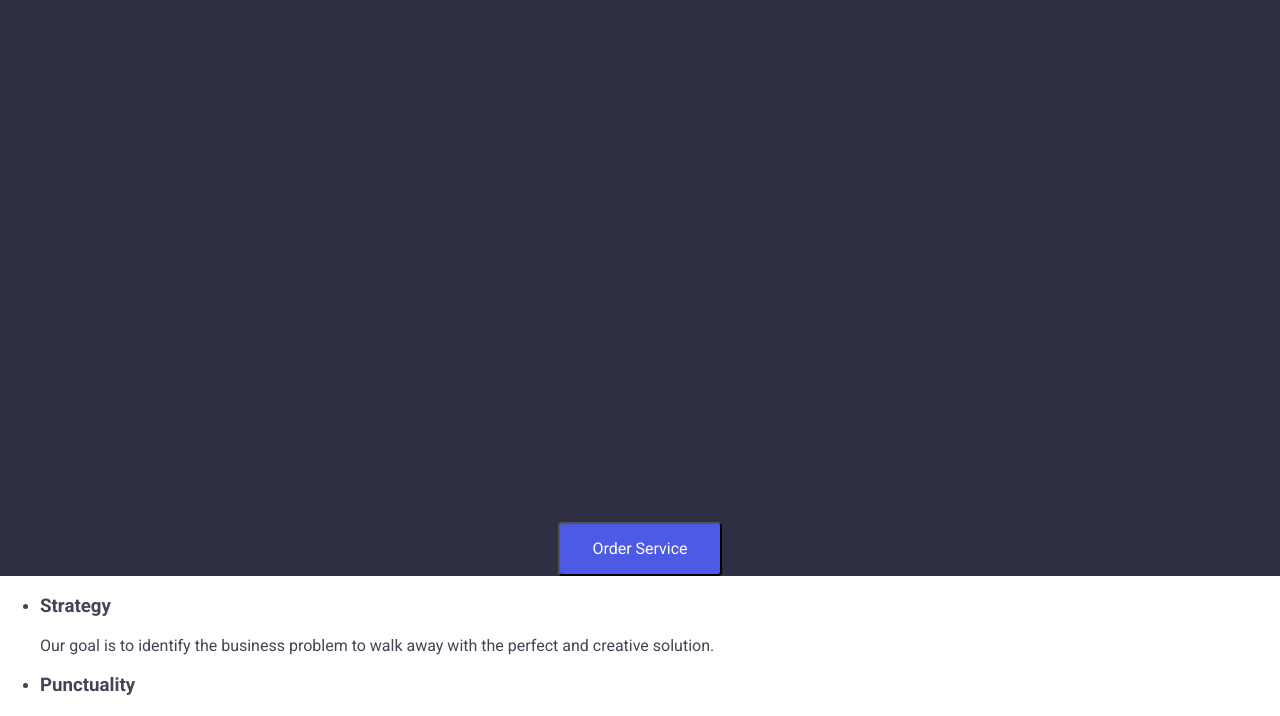
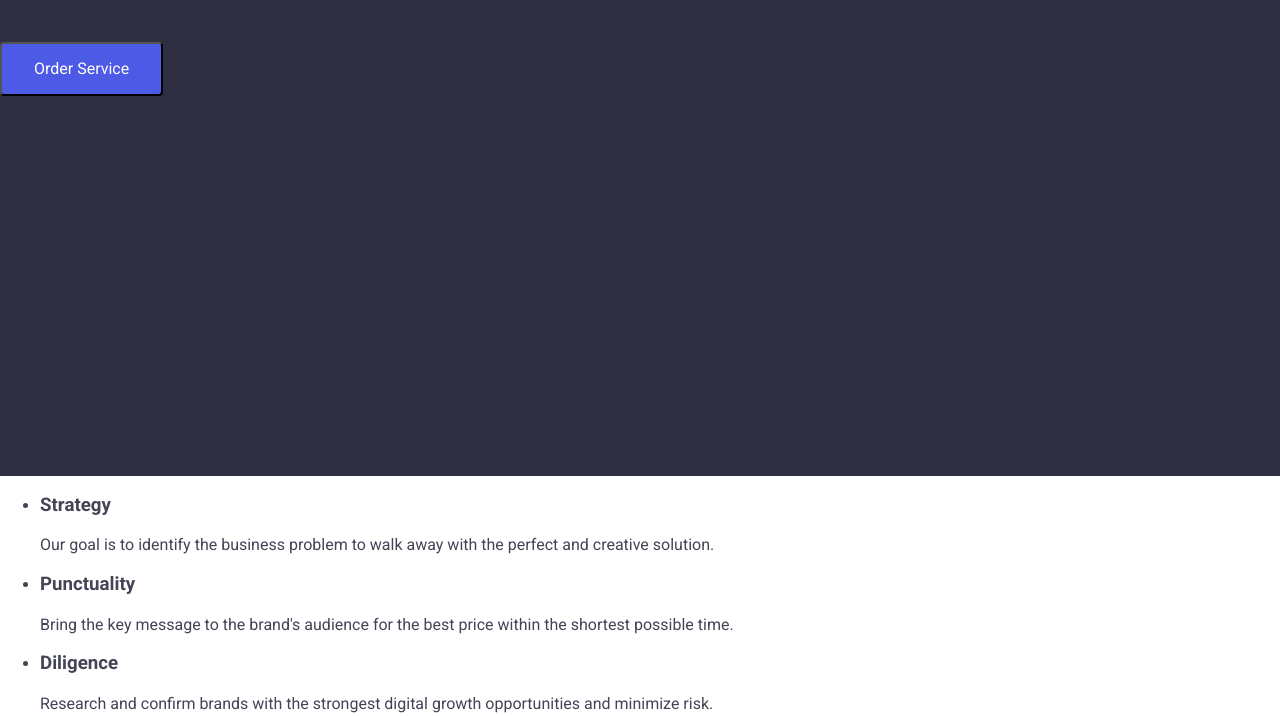
Before and after one commit to cigdemsrc/goit-markup-hw-02, a plain HTML site: page index.html in a window 1280 px wide. Shown: the part 318-1034 px from the top of the page. Drawn offline with nearby package versions, Linux system fonts and the light colour scheme.

Commit message:
last commit hw2

```diff
--- a/css/styles.css
+++ b/css/styles.css
@@ -35,23 +35,23 @@ body {
 .iletisim {
   color: #434455;
 }
-.iletisim:hover{color:#404bbf;
+.iletisim:hover {
+  color: #404bbf;
 }
-
-
-.ilkalan {background-color: #2e2f42;
-text-align:center }
+.ilkalan {
+  background-color: #2e2f42;
+  width: 1440px;
+  height: 600px;
+  }
 h1 {
   color: #ffffff;
-  size: 56px;
-  width: 1440px;
-  height: 600px;
-  top: 72px;
+  font-size: 56px;
   font-weight: 700px;
-  font-size: 56px;
   line-height: 0.9;
+  width: 496px;
+  height: 120px;
+  top: 260px;
   text-align: center;
-  vertical-align: middle;
 }
 button {
   width: 169;
@@ -66,10 +66,10 @@ button {
   border-radius: 4px;
   background: #4d5ae5;
   cursor: pointer;
-  color:#ffffff;
+  color: #ffffff;
 }
 button:hover {
- background-color: #404bbf;
+  background-color: #404bbf;
 }
 footer {
   background-color: #2e2f42;
```
